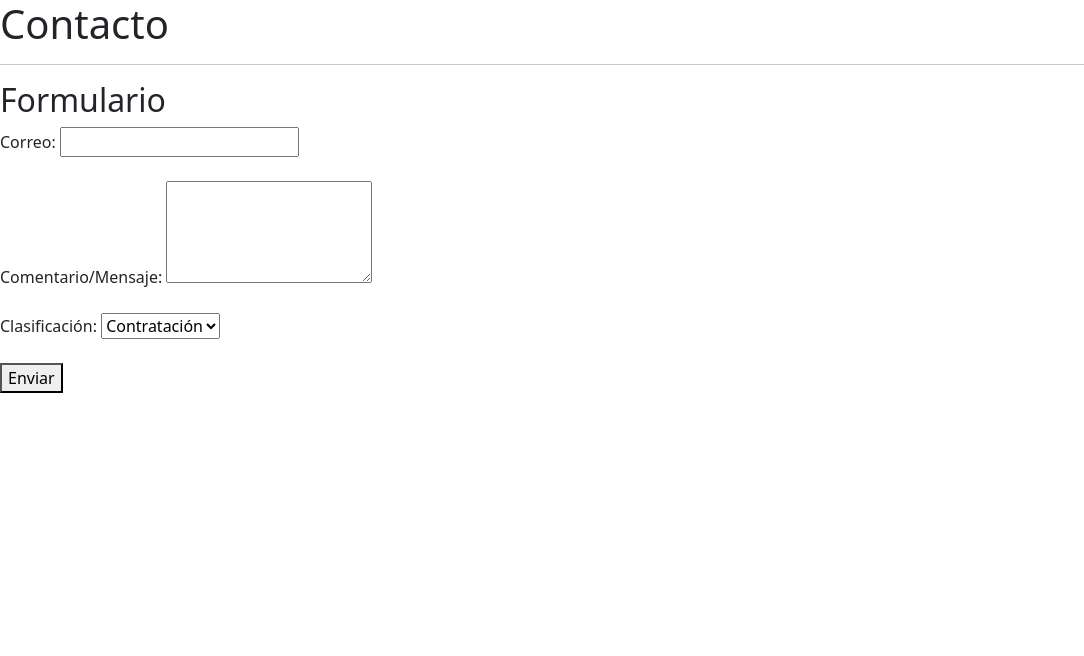
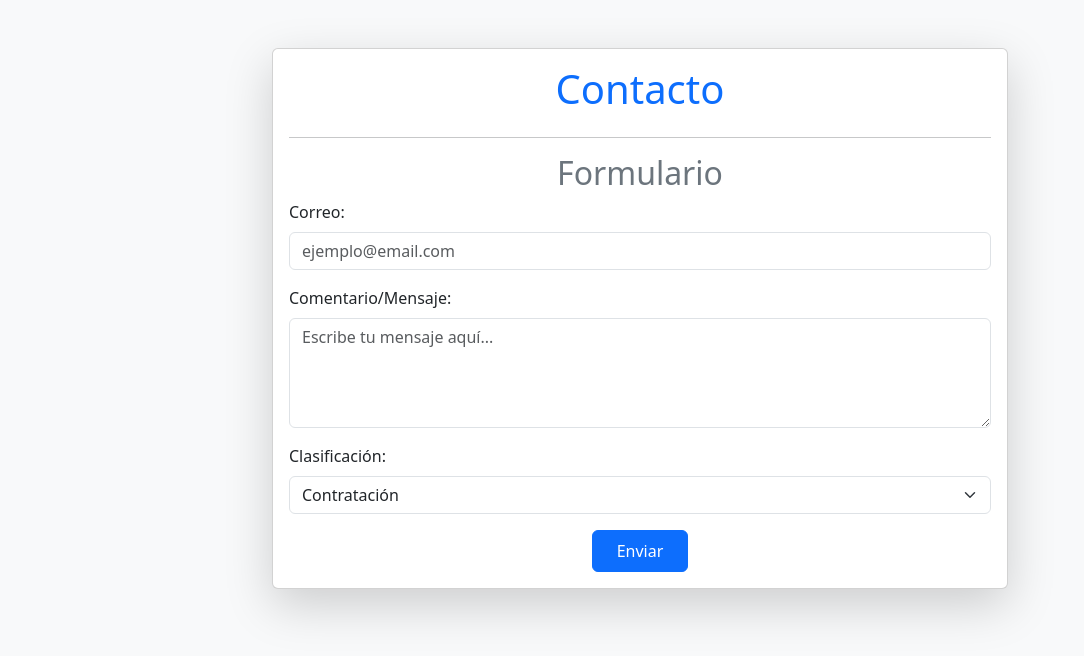
Before and after one commit to diegois7/act1-pw, a plain HTML site: page contacto.html in a window 1280 px wide. Shown: the whole page, without its empty margins (0-1084 px from the left). Drawn offline with nearby package versions, Linux system fonts and the light colour scheme.

Commit message:
Modificación de CSS con Bootstrap

```diff
--- a/contacto.html
+++ b/contacto.html
@@ -11,29 +11,64 @@
     <meta name="viewport" content="width=device-width, initial-scale=1.0" />
     <title>Contacto</title>
   </head>
-  <body>
-    <h1>Contacto</h1>
+  <body class="bg-light">
+    <!-- Contenedor principal -->
+    <div class="container mt-5">
+      <div class="row justify-content-center">
+        <div class="col-md-8">
+          <div class="card shadow-lg">
+            <div class="card-body">
+              <h1 class="text-center text-primary mb-4">Contacto</h1>
               <hr />
 
-    <h2>Formulario</h2>
-    <form>
-      <label for="email">Correo:</label>
-      <input type="email" id="email" name="email" required />
-      <br /><br />
+              <h2 class="text-secondary text-center">Formulario</h2>
 
-      <label for="mensaje">Comentario/Mensaje:</label>
-      <textarea id="mensaje" name="mensaje" rows="4" required></textarea>
-      <br /><br />
+              <form method="post">
+                <!-- Correo -->
+                <div class="mb-3">
+                  <label for="email" class="form-label">Correo:</label>
+                  <input
+                    type="email"
+                    id="email"
+                    name="email"
+                    class="form-control"
+                    placeholder="ejemplo@email.com"
+                    required
+                  />
+                </div>
 
-      <label for="clasificacion">Clasificación:</label>
-      <select id="clasificacion" name="clasificacion" required>
+                <!-- Mensaje -->
+                <div class="mb-3">
+                  <label for="mensaje" class="form-label">Comentario/Mensaje:</label>
+                  <textarea
+                    id="mensaje"
+                    name="mensaje"
+                    class="form-control"
+                    rows="4"
+                    placeholder="Escribe tu mensaje aquí..."
+                    required
+                  ></textarea>
+                </div>
+
+                <!-- Clasificación -->
+                <div class="mb-3">
+                  <label for="clasificacion" class="form-label">Clasificación:</label>
+                  <select id="clasificacion" name="clasificacion" class="form-select" required>
                     <option value="contratacion">Contratación</option>
                     <option value="pregunta">Pregunta</option>
                     <option value="otro">Otro</option>
                   </select>
-      <br /><br />
+                </div>
 
-      <button type="submit">Enviar</button>
+                <!-- Botón de envío -->
+                <div class="text-center">
+                  <button type="submit" class="btn btn-primary px-4 py-2">Enviar</button>
+                </div>
               </form>
+            </div>
+          </div>
+        </div>
+      </div>
+    </div>
   </body>
 </html>
```
Also changed, not shown: index.html (+21 -0 lines). Lines whose indentation alone changed are shown as unchanged.
